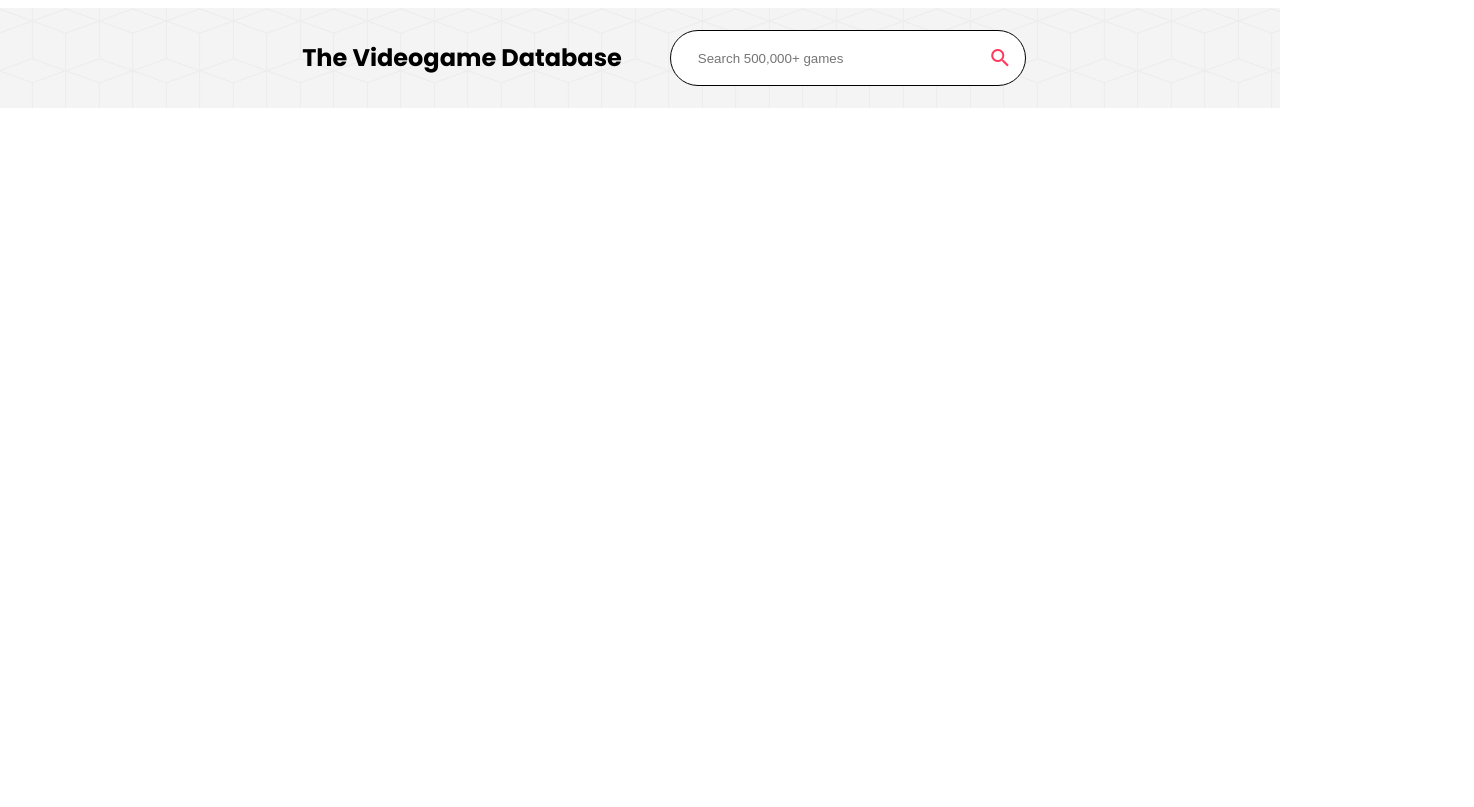
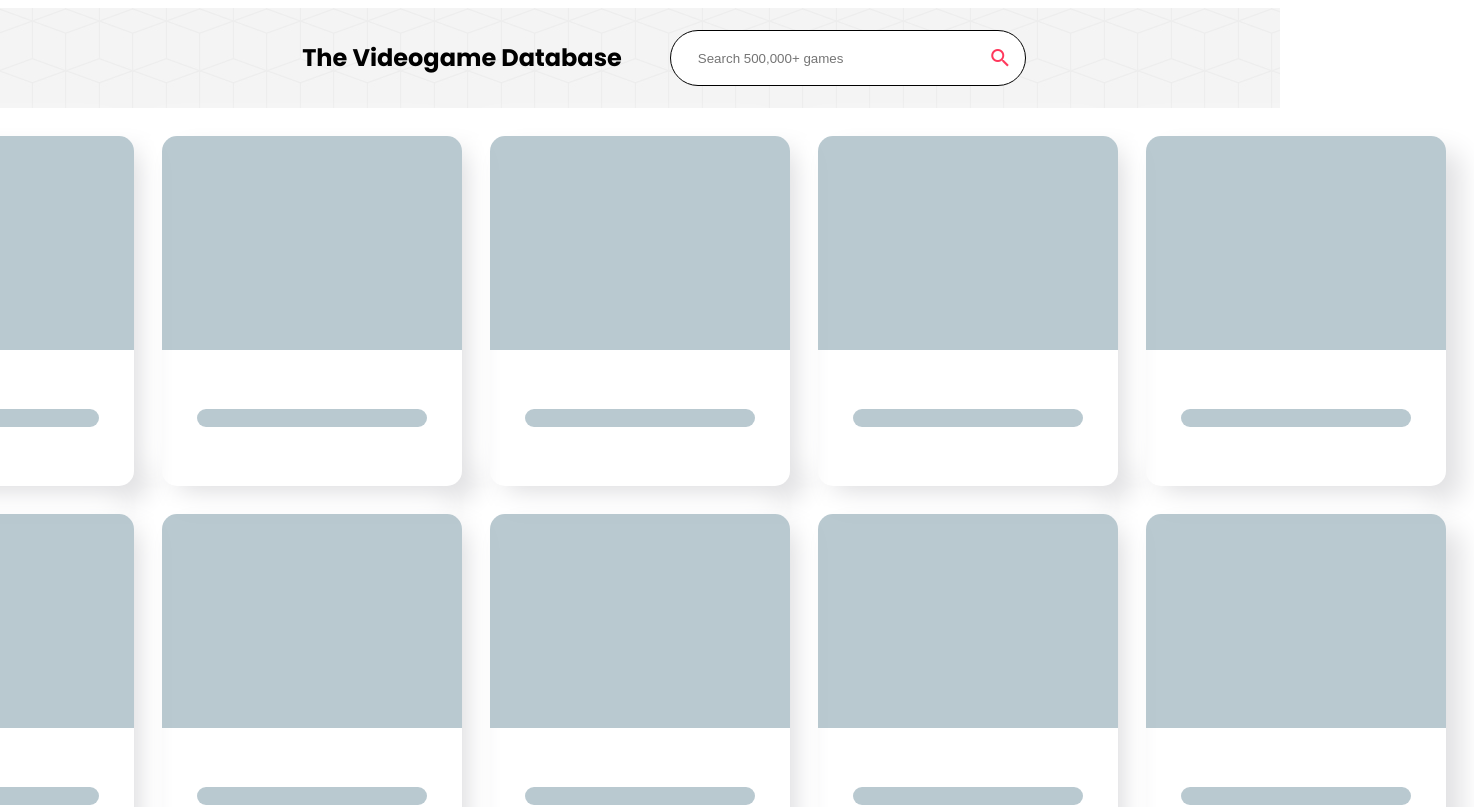
Before and after one commit to Hezron-tech/video-game, an Angular app: page /query/1 in a window 1280 px wide. Before the commit this address led to /. Shown: the top 807 px of the page, 1474 px wide, since content can reach past the window. Built offline with nearby package versions, Linux system fonts and the light colour scheme; no server answers.

Commit message:
loading service created, skeleton cards implemented, requesting data every time query changes now

```diff
--- a/src/app/app-routing.module.ts
+++ b/src/app/app-routing.module.ts
@@ -9,7 +9,7 @@ const routes: Routes = [
     component: HomeComponent,
   },
   {
-    path: 'search/:query',
+    path: 'query/:query',
     component: HomeComponent,
   },
   {
--- a/src/app/app.module.ts
+++ b/src/app/app.module.ts
@@ -1,4 +1,5 @@
 import { NgModule } from '@angular/core';
+import { BrowserAnimationsModule } from '@angular/platform-browser/animations';
 import { BrowserModule } from '@angular/platform-browser';
 import { MatIconModule } from '@angular/material/icon';
 import { HttpClientModule, HTTP_INTERCEPTORS } from '@angular/common/http';
@@ -12,6 +13,7 @@ import { HomeComponent } from './components/home/home.component';
 import { HttpHeadersInterceptor } from './interceptors/http-headers.interceptor';
 import { CardComponent } from './components/card/card.component';
 import { DetailsComponent } from './components/details/details.component';
+import { SkeletonCardComponent } from './components/skeleton-card/skeleton-card.component';
 
 @NgModule({
   declarations: [
@@ -20,6 +22,7 @@ import { DetailsComponent } from './components/details/details.component';
     HomeComponent,
     CardComponent,
     DetailsComponent,
+    SkeletonCardComponent,
   ],
   imports: [
     BrowserModule,
@@ -29,6 +32,7 @@ import { DetailsComponent } from './components/details/details.component';
     FormsModule,
     HttpClientModule,
     MatCardModule,
+    BrowserAnimationsModule,
   ],
   providers: [
     {
--- a/src/app/components/home/home.component.html
+++ b/src/app/components/home/home.component.html
@@ -1,3 +1,7 @@
+<div class="games" *ngIf="loading$ | async">
+  <app-skeleton-card *ngFor="let i of [].constructor(10)"></app-skeleton-card>
+</div>
+
 <div class="games">
   <app-card
     *ngFor="let game of games"
--- a/src/app/components/home/home.component.scss
+++ b/src/app/components/home/home.component.scss
@@ -6,21 +6,8 @@
   grid-gap: 2em;
 }
 
-.loading {
+.container {
   display: flex;
-  flex-direction: column;
+  align-items: center;
   justify-content: center;
-  align-items: center;
-  padding: 3em;
-
-  img {
-    width: 100%;
-    height: 100%;
-  }
-
-  span {
-    font-family: 'Poppins';
-    font-size: 1.5em;
-    padding: 1em;
-  }
 }
--- a/src/app/components/home/home.component.ts
+++ b/src/app/components/home/home.component.ts
@@ -3,6 +3,7 @@ import { ActivatedRoute, Params, Router } from '@angular/router';
 import { Subscription } from 'rxjs';
 import { APIResponse, Game } from 'src/app/models';
 import { HttpService } from 'src/app/services/http.service';
+import { LoadingService } from 'src/app/services/loading.service';
 
 @Component({
   selector: 'app-home',
@@ -13,17 +14,20 @@ export class HomeComponent implements OnInit, OnDestroy {
   public games: Game[] = [];
   private gameSub: Subscription = new Subscription();
   private routeSub: Subscription = new Subscription();
+  loading$ = this.loader.loading$;
 
   constructor(
     private httpService: HttpService,
     private activatedRoute: ActivatedRoute,
-    private router: Router
+    private router: Router,
+    private loader: LoadingService,
   ) {}
 
   ngOnInit(): void {
+    this.loader.startLoading();
     this.routeSub = this.activatedRoute.params.subscribe((params: Params) => {
-      if (params['game-search']) {
-        this.searchGames(params['game-search']);
+      if (params['query']) {
+        this.searchGames(params['query']);
       } else {
         this.searchGames();
       }
@@ -41,6 +45,7 @@ export class HomeComponent implements OnInit, OnDestroy {
       .subscribe((gameList: APIResponse<Game>) => {
         this.games = gameList.results;
         console.log(gameList.results);
+        this.loader.stopLoading();
       });
   }
 
--- a/src/app/components/search-bar/search-bar.component.html
+++ b/src/app/components/search-bar/search-bar.component.html
@@ -1,15 +1,15 @@
 <div class="search-container">
-  <form #form="ngForm" (ngSubmit)="onSubmit(form)" class="search-form">
+  <form (ngSubmit)="onSubmit()" class="search-form">
     <span routerLink='/' >The Videogame Database</span>
     <div class="personalized-input">
       <input
         class="search-input"
         type="text"
-        name="search"
-        ngModel
+        [(ngModel)]="query"
+        (ngModelChange)="onSubmit()"
         placeholder="Search 500,000+ games"
       />
-      <mat-icon (click)="onSubmit(form)" class="search-icon">search</mat-icon>
+      <mat-icon (click)="onSubmit()" class="search-icon">search</mat-icon>
     </div>
   </form>
 </div>
--- a/src/app/components/search-bar/search-bar.component.ts
+++ b/src/app/components/search-bar/search-bar.component.ts
@@ -1,6 +1,6 @@
 import { Component, OnInit } from '@angular/core';
-import { NgForm } from '@angular/forms';
 import { Router } from '@angular/router';
+import { LoadingService } from 'src/app/services/loading.service';
 
 @Component({
   selector: 'app-search-bar',
@@ -8,11 +8,16 @@ import { Router } from '@angular/router';
   styleUrls: ['./search-bar.component.scss'],
 })
 export class SearchBarComponent implements OnInit {
-  constructor(private router: Router) {}
+  query: string = '';
+
+  constructor(private router: Router, private loader: LoadingService) {}
 
   ngOnInit(): void {}
 
-  onSubmit(form: NgForm) {
-    this.router.navigate(['search', form.value.search]);
+  onSubmit() {
+    this.loader.startLoading();
+    this.router
+      .navigate(['query', this.query])
+      .then(() => this.loader.stopLoading());
   }
 }
--- /dev/null
+++ b/src/app/components/skeleton-card/skeleton-card.component.html
@@ -0,0 +1,6 @@
+<div class="card">
+  <div class="image"></div>
+  <div class="card-content">
+    <span class="name"></span>
+  </div>
+</div>
--- /dev/null
+++ b/src/app/components/skeleton-card/skeleton-card.component.scss
@@ -0,0 +1,47 @@
+.card {
+  width: 300px;
+  height: 350px;
+  box-shadow: 15px 15px 27px #e1e1e3, -15px -15px 27px #ffffff;
+  border-radius: 15px;
+  display: flex;
+  flex: 1;
+  flex-direction: column;
+  align-items: center;
+  justify-content: flex-start;
+
+  span {
+    opacity: 0.7;
+    animation: skeleton-loading 1s linear infinite alternate;
+    border-radius: 25px;
+    width: 230px;
+    height: 18px;
+  }
+
+  .image {
+    width: 300px;
+    height: 250px;
+    opacity: 0.7;
+    animation: skeleton-loading 1s linear infinite alternate;
+    border-top-left-radius: 15px;
+    border-top-right-radius: 15px;
+  }
+
+  &-content {
+    display: flex;
+    align-items: center;
+    justify-content: center;
+    padding: 25px;
+    flex-direction: column;
+    width: 300px;
+    height: 100px;
+  }
+}
+
+@keyframes skeleton-loading {
+  0% {
+    background-color: hsl(200, 20%, 60%);
+  }
+  100% {
+    background-color: hsl(200, 20%, 75%);
+  }
+}
--- /dev/null
+++ b/src/app/components/skeleton-card/skeleton-card.component.ts
@@ -0,0 +1,15 @@
+import { Component, OnInit } from '@angular/core';
+
+@Component({
+  selector: 'app-skeleton-card',
+  templateUrl: './skeleton-card.component.html',
+  styleUrls: ['./skeleton-card.component.scss']
+})
+export class SkeletonCardComponent implements OnInit {
+
+  constructor() { }
+
+  ngOnInit(): void {
+  }
+
+}
--- a/src/app/services/http.service.ts
+++ b/src/app/services/http.service.ts
@@ -10,12 +10,10 @@ import { APIResponse, Game } from '../models';
 export class HttpService {
   constructor(private http: HttpClient) {}
 
-  getGames(search?: string): Observable<APIResponse<Game>> {
+  getGames(query?: string): Observable<APIResponse<Game>> {
     let params;
-    if (search) {
-      params = new HttpParams().set('search', search);
-    }
+    if (query) params = new HttpParams().set('search', query);
 
-    return this.http.get<APIResponse<Game>>(env.BASE_URL + '/games', { params: params });
+    return this.http.get<APIResponse<Game>>(env.BASE_URL + '/games', { params });
   }
 }
--- /dev/null
+++ b/src/app/services/loading.service.ts
@@ -0,0 +1,20 @@
+import { Injectable } from '@angular/core';
+import { BehaviorSubject } from 'rxjs';
+
+@Injectable({
+  providedIn: 'root',
+})
+export class LoadingService {
+  private _loading = new BehaviorSubject<boolean>(false);
+  public readonly loading$ = this._loading.asObservable();
+
+  constructor() {}
+
+  startLoading() {
+    this._loading.next(true);
+  }
+
+  stopLoading() {
+    this._loading.next(false);
+  }
+}
```
Also changed, not shown: 2 other files (tests, documents, lock files or other folders).
